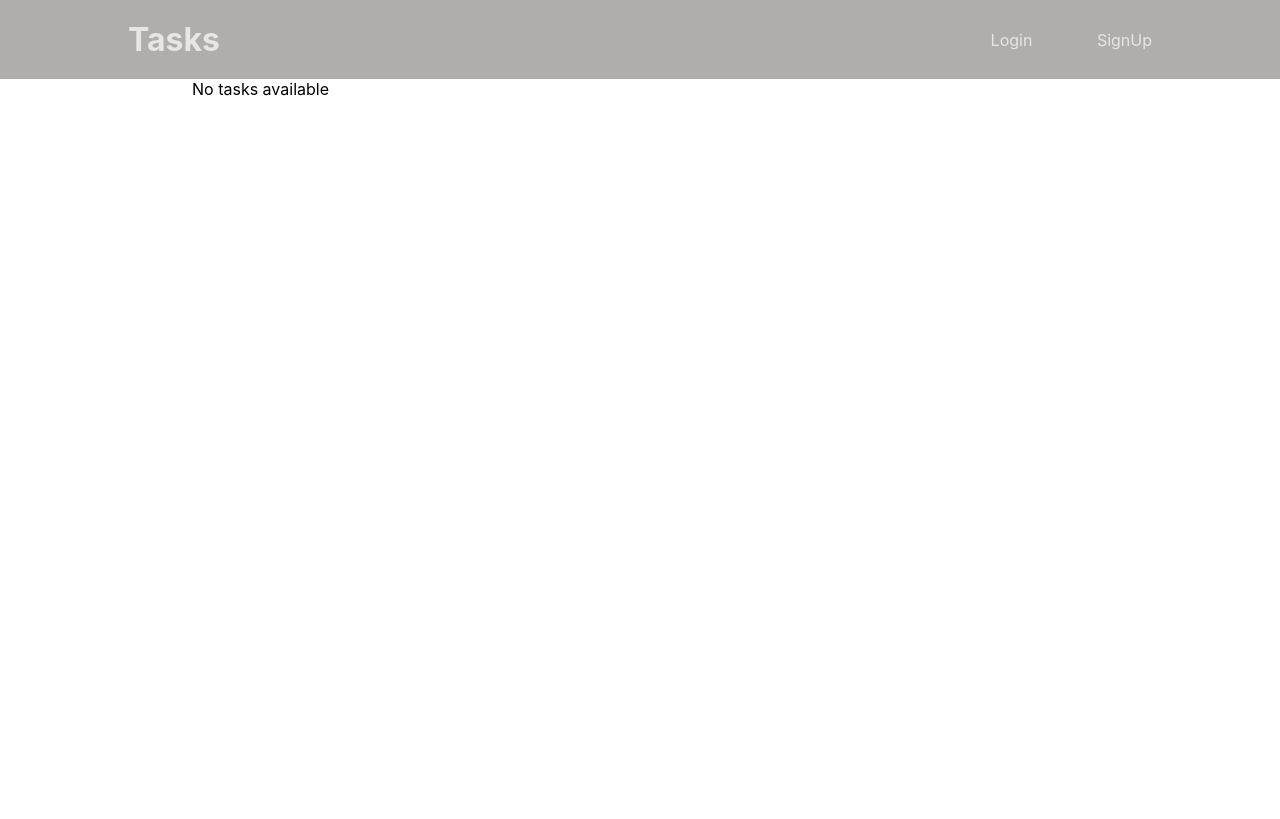
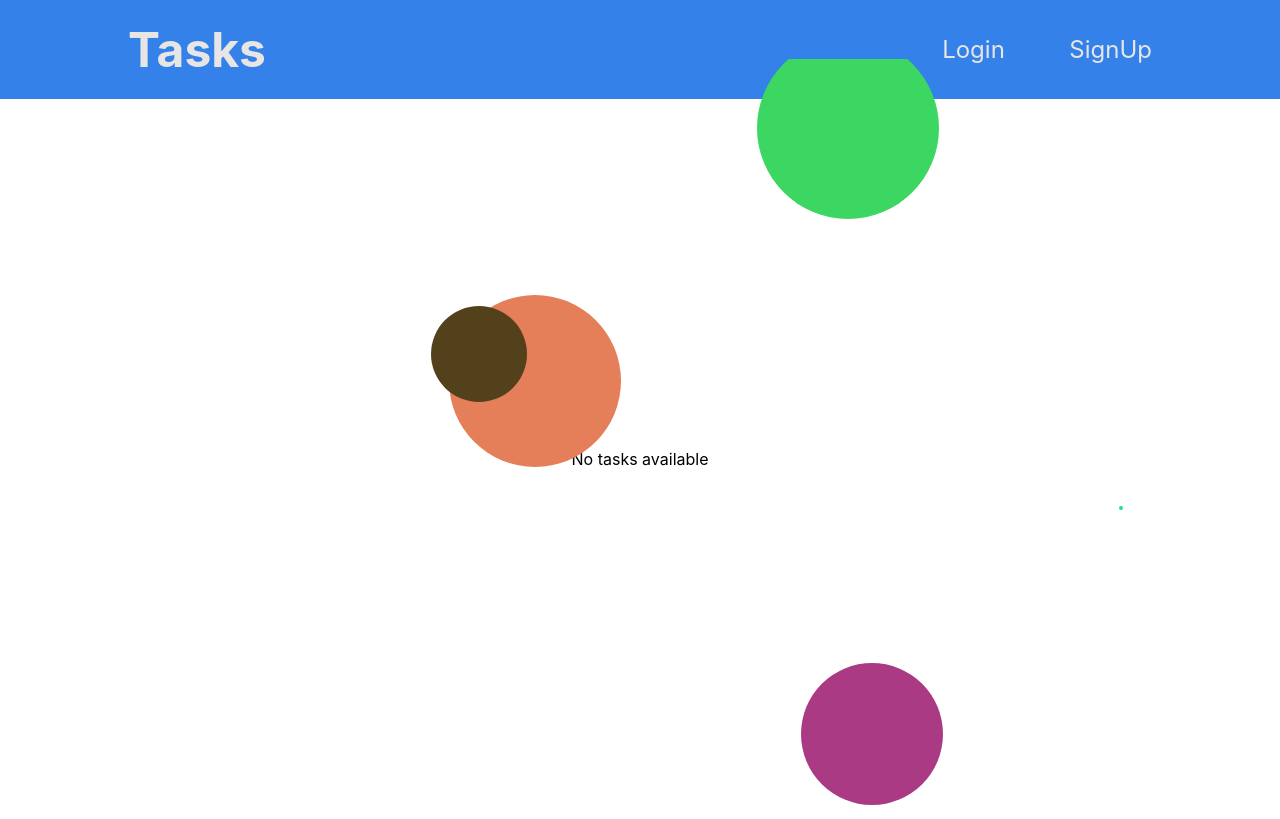
Before and after one commit to pedroyen21/to-do-list, a Django app: page /tasks/ in a window 1280 px wide. Before the commit the page ends 96 px from the top, so only its background shows below. Run offline with Django 4.2, Linux system fonts and the light colour scheme.

Commit message:
Implementação de javascript, porém inacabado

```diff
--- a/static/css/styles.css
+++ b/static/css/styles.css
@@ -5,9 +5,9 @@
     font-family: -apple-system, BlinkMacSystemFont, 'Segoe UI', Roboto, Oxygen, Ubuntu, Cantarell, 'Open Sans', 'Helvetica Neue', sans-serif;
 }
 
-li, a, button {
+li, a{
 
-    font-size: 1rem;
+    font-size: 1.5rem;
     color: rgb(232, 230, 229);
     text-decoration: none;
     list-style: none;
@@ -18,7 +18,7 @@ header {
     justify-content: space-between;
     align-items: center;
     padding: 20px 10%;
-    background-color: rgb(176, 173, 173);
+    background-color: rgb(52, 130, 233);
 }
 .nav_links  li {
     display: inline-block;
--- /dev/null
+++ b/tasks/static/tasks/css/styles.css
@@ -0,0 +1,31 @@
+header {
+    z-index: 3;
+}
+.task , .task-detailed{
+    width: 80%;
+    z-index: 1;
+    background: linear-gradient(to left bottom, rgba(255, 0, 0, 0.33), rgba(0, 0, 255, 0.543));
+    box-shadow: 2px 2px 2px rgba(105, 104, 104, 0.773);
+    border-radius: 5px;
+    padding: 10px;
+    margin: 2% 20px;
+    cursor: pointer;
+}
+
+.task-detailed{
+    height: 500px;
+}
+#meuCanvas{
+    width: 100%;
+    height: 100%;
+    position: absolute;
+    z-index: 0;
+    background: rgba(239, 53, 24, 0);
+
+}
+main{
+    display: flex;
+    height: 90vh;
+    align-items: center;
+    justify-content: center;
+}
--- /dev/null
+++ b/tasks/static/tasks/js/scripts.js
@@ -0,0 +1,45 @@
+const cards = document.querySelectorAll('.task')
+
+
+
+cards.forEach((card)=>{
+    card.addEventListener("click", ()=>{
+        if(card.className == "task"){
+            card.className = "task-detailed"
+        }else{
+            card.className = "task"
+        }
+    })
+})
+var canvas, ctx;
+window.onload = iniciarAnimacao;
+
+function iniciarAnimacao(){
+    canvas = document.querySelector('#meuCanvas');
+    ctx = canvas.getContext('2d');
+    canvas. width = window.innerWidth;
+    canvas. height = window.innerHeight;
+    loop();
+}
+function loop(){
+    desenhar();
+}
+
+function randomNum(n){
+    return Math.round(Math.random()*n);
+}
+function desenharBola(){
+    ctx.fillStyle= 'rgb('+randomNum(255)+','+randomNum(255)+','+randomNum(255)+')';
+    ctx.arc(randomNum(window.innerWidth),randomNum(window.innerHeight),randomNum(100),0,2*Math.PI);
+    ctx.fill();
+}
+
+function desenhar(){
+
+    for(let i = 0; i<5;i++){
+        ctx.save();
+        ctx.beginPath();
+        desenharBola();
+        ctx.restore();
+    }
+}
--- a/tasks/templates/tasks/index.html
+++ /dev/null
@@ -1,28 +0,0 @@
-{% extends 'base.html' %}
-{% load static %}
-<html>
-<head>
-    <link rel="stylesheet" href="{% static 'tasks/styles.css' %}">
-    <title>{% block title %} Tasks {% endblock %}</title>
-</head>
-<body>
-
-    {% block content %}
-
-        {% if tasks %}
-            {% for task in tasks %}
-                <div class="task">
-                    <h3>{{task.name}}</h3>
-                    <p>{{task.description}}</p>
-                    <a href=""></a>
-
-
-                </div>
-                <p>Tarefas Completas: {{count}}</p>
-            {% endfor %}
-        {% else %}
-            <spam>No tasks available</spam>
-        {% endif %}
-    {% endblock %}
-</body>
-</html>
--- a/tasks/views.py
+++ b/tasks/views.py
@@ -11,7 +11,7 @@ class IndexView(generic.ListView, LoginRequiredMixin):
     def get_context_data(self, **kwargs):
         context = super().get_context_data(**kwargs)
         if self.request.user.is_authenticated:
-            context['tasks'] = context['tasks'].filter(user=self.request.user)
+            context['tasks'] = context['tasks'].filter(user=self.request.user).order_by('conc_date')
             context['count'] = context['tasks'].filter(concluded=True).count()
         else:
             context = {}
--- a/templates/base.html
+++ b/templates/base.html
@@ -6,6 +6,7 @@
     <title>{% block title %}{% endblock %}</title>
 
     <link href="{% static 'css/styles.css' %}" rel="stylesheet">
+    {% block styles %}{% endblock styles %}
   </head>
   <body>
     <header class="base-header">
@@ -29,8 +30,8 @@
         {% endblock %}
     </main>
 
-
-
+    {% block scripts %}
+    {% endblock scripts %}
 
   </body>
 </html>
--- /dev/null
+++ b/templates/tasks/index.html
@@ -0,0 +1,35 @@
+{% extends 'base.html' %}
+{% load static %}
+
+{% block title %} Tasks {% endblock %}
+{% block styles %}
+    <link rel="stylesheet" href="{% static 'tasks/css/styles.css' %}">
+{% endblock styles %}
+
+{% block content %}
+    <canvas id="meuCanvas"></canvas>
+    {% if tasks %}
+        {% for task in tasks %}
+            <div class="task">
+                <div class="show">
+                    <h3>{{task.name}}</h3>
+                    <p>{{task.description}}</p>
+                    <span>Data de conclusão: {{task.conc_date}}</span>
+                </div>
+                <div class="details">
+                    <input type="text" placeholder="{{task.name}}">
+                    <input type="text" placeholder="{{task.description}}">
+                    <input type="text" placeholder="{{task.conc_date}}">
+                </div>
+            </div>
+            <p>Tarefas Completas: {{count}}</p>
+        {% endfor %}
+
+    {% else %}
+        <spam>No tasks available</spam>
+    {% endif %}
+{% endblock %}
+
+{% block scripts %}
+    <script src="{% static 'tasks/js/scripts.js' %}" ></script>
+{% endblock scripts %}
```
Also changed, not shown: other parts of static/css/styles.css (+16 -9 lines), templates/account/login.html (added, +27 -0 lines), templates/account/logout.html (added, +19 -0 lines), templates/account/signup.html (added, +12 -0 lines), db.sqlite3, templates/accounts/login.html (deleted), templates/accounts/logout.html (deleted), templates/accounts/signin.html (deleted).
